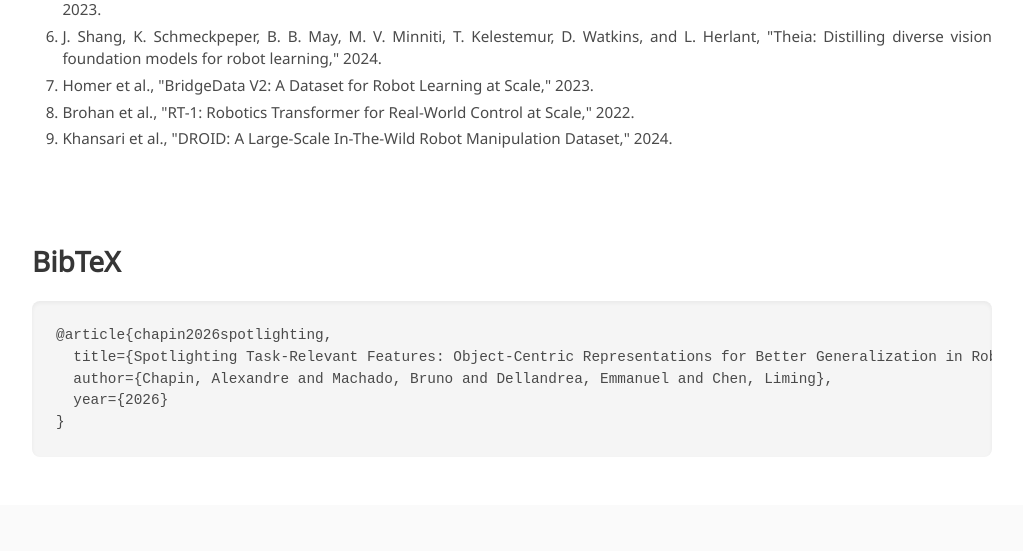
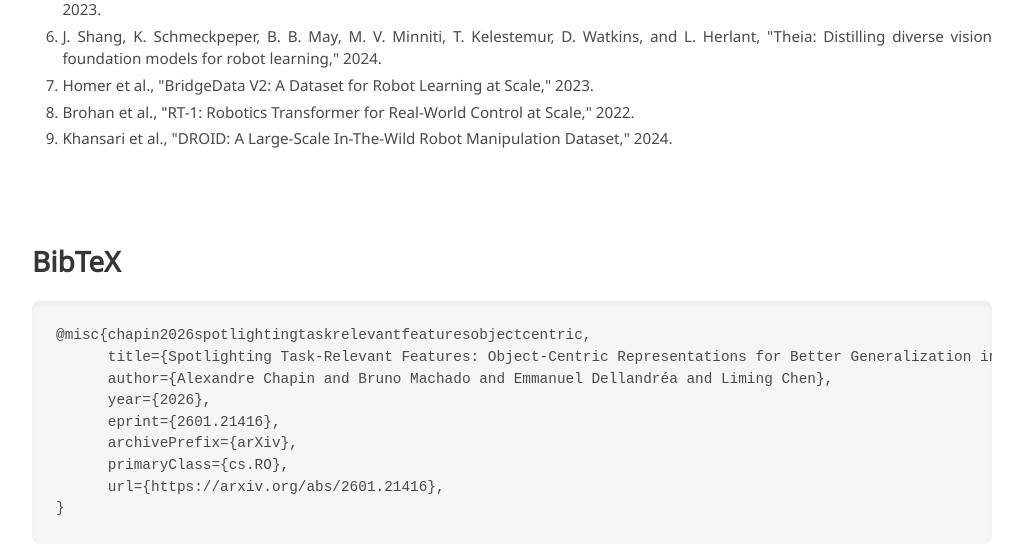
Before and after one commit to spotlight-iros/spotlight-iros.github.io, a plain HTML site: page index.html in a window 1280 px wide. Shown: the part 7272-7823 px from the top of the page, without its empty margins (128-1151 px from the left). Drawn offline with nearby package versions, Linux system fonts and the light colour scheme; some icons are missing; a web font is replaced by a local one.

Commit message:
Change bibtex and paper link

```diff
--- a/index.html
+++ b/index.html
@@ -100,7 +100,7 @@
           <div class="column has-text-centered" style="margin-top: 20px;">
             <div class="publication-links">
               <span class="link-block">
-                <a href="static/pdfs/paper.pdf" class="external-link button is-normal is-rounded is-dark">
+                <a href="https://arxiv.org/abs/2601.21416" class="external-link button is-normal is-rounded is-dark">
                   <span class="icon">
                       <i class="fas fa-file-pdf"></i>
                   </span>
@@ -448,10 +448,14 @@
 <section class="section" id="BibTeX">
   <div class="container is-max-desktop content">
     <h2 class="title">BibTeX</h2>
-    <pre style="border-radius: 8px; box-shadow: inset 0 2px 4px rgba(0,0,0,0.05);"><code>@article{chapin2026spotlighting,
-  title={Spotlighting Task-Relevant Features: Object-Centric Representations for Better Generalization in Robotic Manipulation},
-  author={Chapin, Alexandre and Machado, Bruno and Dellandrea, Emmanuel and Chen, Liming},
-  year={2026}
+    <pre style="border-radius: 8px; box-shadow: inset 0 2px 4px rgba(0,0,0,0.05);"><code>@misc{chapin2026spotlightingtaskrelevantfeaturesobjectcentric,
+      title={Spotlighting Task-Relevant Features: Object-Centric Representations for Better Generalization in Robotic Manipulation},
+      author={Alexandre Chapin and Bruno Machado and Emmanuel Dellandréa and Liming Chen},
+      year={2026},
+      eprint={2601.21416},
+      archivePrefix={arXiv},
+      primaryClass={cs.RO},
+      url={https://arxiv.org/abs/2601.21416},
 }</code></pre>
   </div>
 </section>
```
